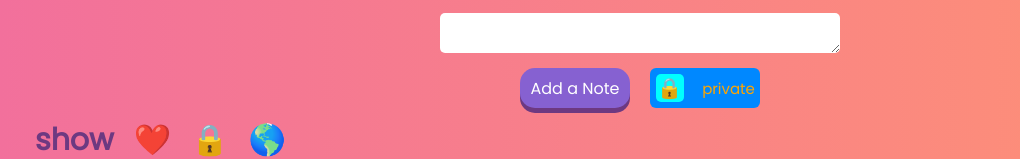
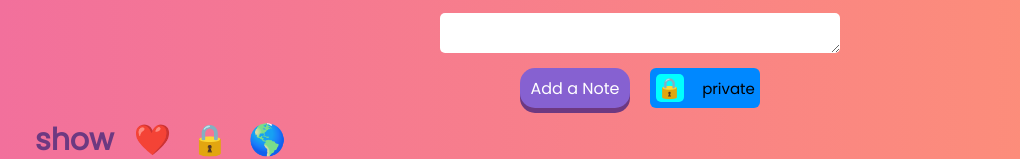
Before and after one commit to RachaelSMathew/notepad-rachael, a React (Create React App) app: page / in a window 1280 px wide. Shown: the part 239-398 px from the top of the page, without its empty margins (0-1020 px from the left). Built offline with nearby package versions, Linux system fonts and the light colour scheme; no server answers; the database is empty; sample sign-in values are in the browser's storage.

Commit message:
changed color of private text

```diff
--- a/src/components/NoteAdd/NoteAdd.js
+++ b/src/components/NoteAdd/NoteAdd.js
@@ -140,7 +140,7 @@ const NoteAdd = () => {
                 alignItems: "center",
                 height: "100%",
                 fontSize: 15,
-                color: "orange",
+                color: "black",
                 marginLeft: "5px",
                 marginRight: "5px",
                 paddingRight: 2
```
